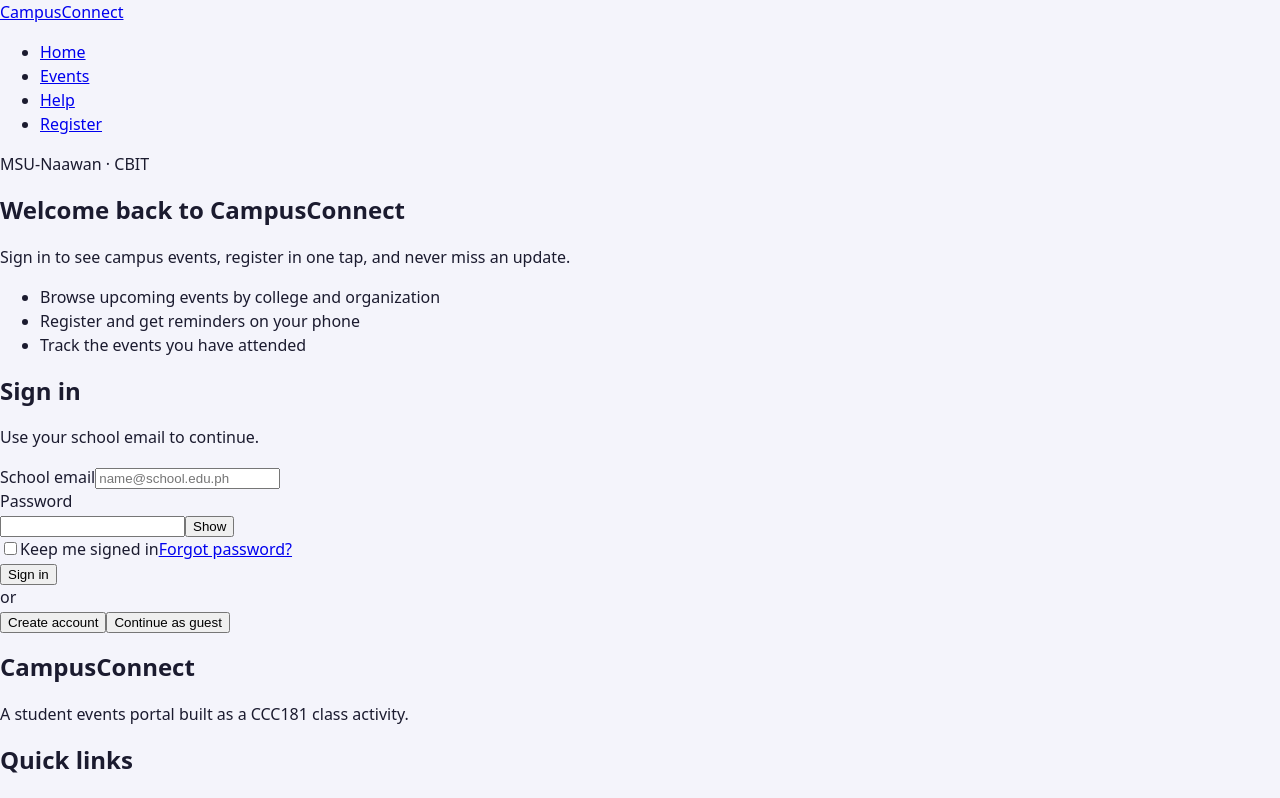
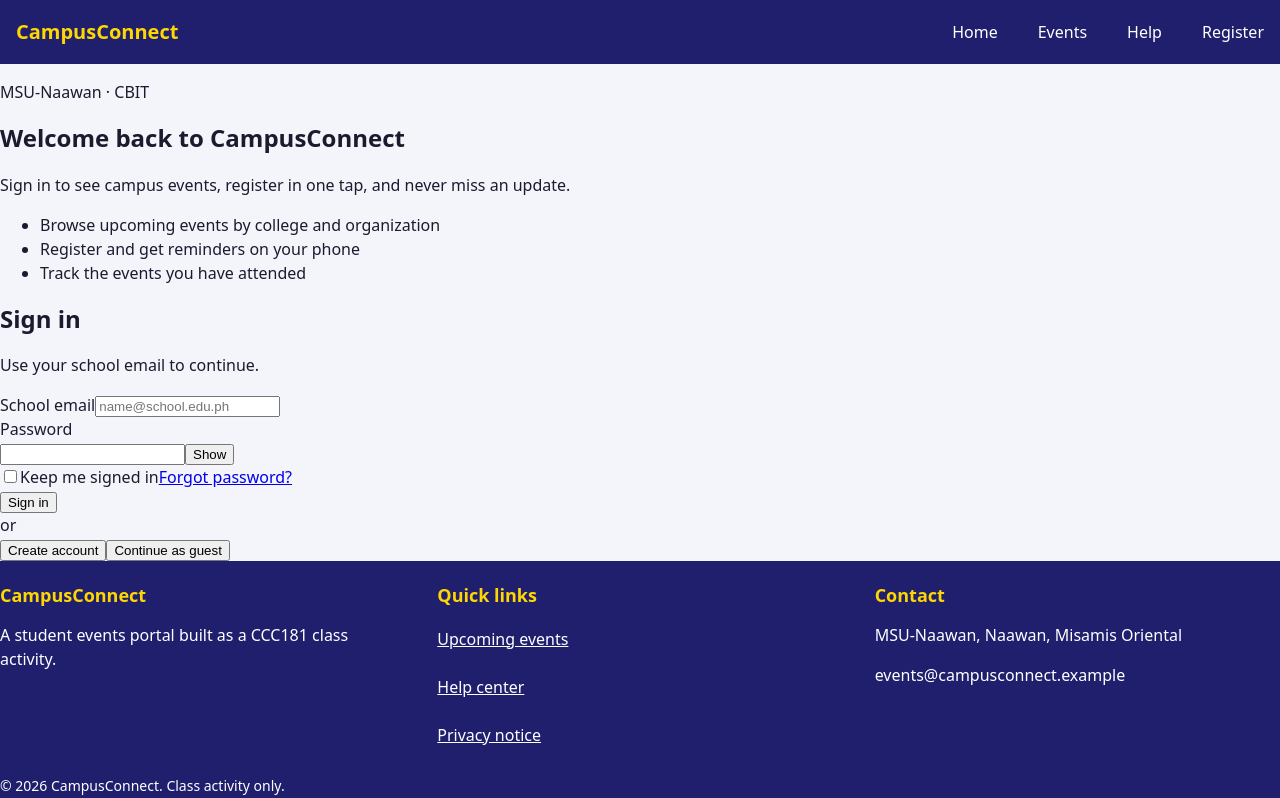
Before and after one commit to enialle2/ccc181-week10-group-CAPPIS, a React (Vite) app: page / in a window 1280 px wide. Shown: the top 798 px of the page. Built offline with nearby package versions, Linux system fonts and the light colour scheme.

Commit message:
Complete Member 2 nav and footer CSS styles

```diff
--- a/src/styles/nav.css
+++ b/src/styles/nav.css
@@ -1,6 +1,6 @@
 /* =======================================================================
    MEMBER 2  |  nav.css  |  Navigation bar (Flexbox) + footer (CSS Grid)
-   Branch: feature/nav-<lastname>
+   Branch: feature/nav-tinoy
    -----------------------------------------------------------------------
    MOBILE-FIRST RULES
    1. Write the PHONE styles first, with NO media query.
@@ -11,55 +11,121 @@
    ======================================================================= */
 
 
-/* ---- 1. PHONE (no media query) ---------------------------------------
-   NAVBAR (Flexbox)
-   TODO .site-header          background var(--navy); color #fff
-   TODO .navbar               display: flex; flex-direction: column;
-                              top and bottom padding 0.5rem
-   TODO .navbar__brand        display: flex; align-items: center; min-height: 48px;
-                              side padding 1rem; 1.25rem bold gold text (var(--gold)),
-                              no underline
-   TODO .nav-list             display: flex; flex-direction: column;
-                              remove bullets (list-style: none), margin 0, padding 0
-   TODO .nav-list a           display: flex; align-items: center; min-height: 48px;
-                              side padding 1rem; white text, no underline;
-                              border-radius var(--radius)
-   TODO .nav-list a:hover AND .nav-list a:focus-visible
-                              background var(--navy-hover) and a visible outline
-                              (example: 2px solid var(--gold))
+/* ---- 1. PHONE (no media query) --------------------------------------- */
 
-   FOOTER (Grid)
-   TODO .site-footer          background var(--navy); color #fff; padding 1.5rem 0 1rem
-   TODO .footer-grid          display: grid; ONE column (1fr); gap 1.25rem
-   TODO .footer-title         gold text (var(--gold)); 1.125rem; margin 0 0 0.5rem
-   TODO .footer-links         remove bullets, margin 0, padding 0
-   TODO .footer-links a       display: flex; align-items: center; min-height: 48px;
-                              white text
-   TODO .footer-links a:hover AND :focus-visible   change the color (example: var(--gold))
-   TODO .footer-copy          margin-top 1rem; font-size 0.875rem
-   -------------------------------------------------------------------- */
+/* NAVBAR (Flexbox) */
+.site-header {
+  background: var(--navy);
+  color: #fff;
+}
+
+.navbar {
+  display: flex;
+  flex-direction: column;
+  padding-top: 0.5rem;
+  padding-bottom: 0.5rem;
+}
+
+.navbar__brand {
+  display: flex;
+  align-items: center;
+  min-height: 48px;
+  padding-left: 1rem;
+  padding-right: 1rem;
+  font-size: 1.25rem;
+  font-weight: bold;
+  color: var(--gold);
+  text-decoration: none;
+}
+
+.nav-list {
+  display: flex;
+  flex-direction: column;
+  list-style: none;
+  margin: 0;
+  padding: 0;
+}
+
+.nav-list a {
+  display: flex;
+  align-items: center;
+  min-height: 48px;
+  padding-left: 1rem;
+  padding-right: 1rem;
+  color: #fff;
+  text-decoration: none;
+  border-radius: var(--radius);
+}
+
+.nav-list a:hover,
+.nav-list a:focus-visible {
+  background: var(--navy-hover);
+  outline: 2px solid var(--gold);
+}
 
 
+/* FOOTER (Grid) */
+.site-footer {
+  background: var(--navy);
+  color: #fff;
+  padding: 1.5rem 0 1rem;
+}
+
+.footer-grid {
+  display: grid;
+  grid-template-columns: 1fr;
+  gap: 1.25rem;
+}
+
+.footer-title {
+  color: var(--gold);
+  font-size: 1.125rem;
+  margin: 0 0 0.5rem;
+}
+
+.footer-links {
+  list-style: none;
+  margin: 0;
+  padding: 0;
+}
+
+.footer-links a {
+  display: flex;
+  align-items: center;
+  min-height: 48px;
+  color: #fff;
+}
+
+.footer-links a:hover,
+.footer-links a:focus-visible {
+  color: var(--gold);
+}
+
+.footer-copy {
+  margin-top: 1rem;
+  font-size: 0.875rem;
+}
 
 
-/* ---- 2. 768px and up (tablets) ---------------------------------------
-   TODO @media (min-width: 768px)
-        .navbar               flex-direction: row; justify-content: space-between;
-                              align-items: center   (brand LEFT, links RIGHT)
-        .nav-list             flex-direction: row; gap: 0.5rem   (links in ONE row)
-   -------------------------------------------------------------------- */
+/* ---- 2. 768px and up (tablets) --------------------------------------- */
+@media (min-width: 768px) {
+  .navbar {
+    flex-direction: row;
+    justify-content: space-between;
+    align-items: center;
+  }
+
+  .nav-list {
+    flex-direction: row;
+    gap: 0.5rem;
+  }
+}
 
 
-
-
-/* ---- 3. 1024px and up (laptops) --------------------------------------
-   TODO @media (min-width: 1024px)
-        .footer-grid          THREE equal columns: repeat(3, 1fr); gap 2rem
-   -------------------------------------------------------------------- */
-
-
-
-
-/* ---- 4. 1280px and up ------------------------------------------------
-   Nothing new here: .container (Member 1) keeps the content centered.
-   -------------------------------------------------------------------- */
+/* ---- 3. 1024px and up (laptops) -------------------------------------- */
+@media (min-width: 1024px) {
+  .footer-grid {
+    grid-template-columns: repeat(3, 1fr);
+    gap: 2rem;
+  }
+}
```
